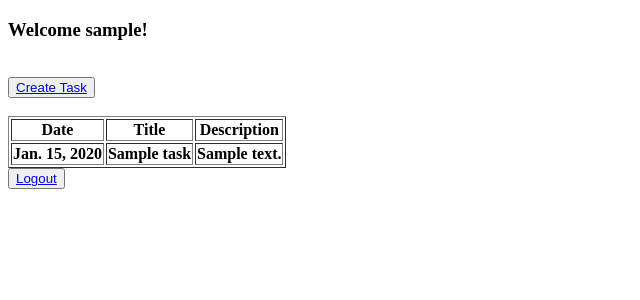
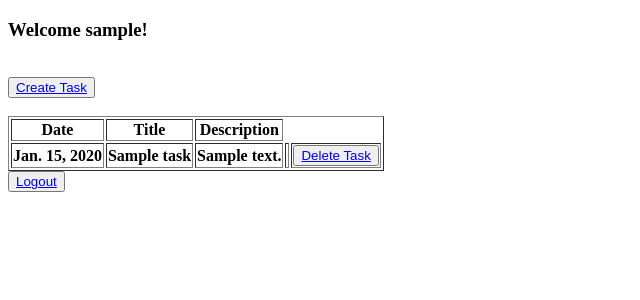
Before and after one commit to amandanadhifah23/Tugas2PBP, a Django app: page /todolist/ in a window 1280 px wide. Shown: the top 300 px of the page, without its empty margins (0-640 px from the left). Run offline with Django 4.2, Linux system fonts and the light colour scheme; a user stored in the database is signed in; tables that the repository leaves empty hold one stand-in row (values such as "Sample post"); lists and menus that the app fills with data are empty.

Commit message:
Add Delete

```diff
--- a/todolist/templates/todolist.html
+++ b/todolist/templates/todolist.html
@@ -17,6 +17,9 @@
             <th>{{todolist.date}}</th>
             <th>{{todolist.title}}</th>
             <th>{{todolist.description}}</th>
+            <th>
+                <th><button><a href="{% url 'todolist:delete_task' todolist.id %}">Delete Task</a></button></th>
+            </th>
         </tr>
     {% endfor %}
 </table>
--- a/todolist/urls.py
+++ b/todolist/urls.py
@@ -9,4 +9,5 @@ urlpatterns = [
     path('logout/', logout_user, name='logout'),
     path('login/', login_user, name='login'),
     path('create_task/', create_task, name='create_task'),
+    path('delete_task/<int:id>/', delete_task, name='delete_task'),
 ]
--- a/todolist/views.py
+++ b/todolist/views.py
@@ -41,7 +41,6 @@ def register(request):
 # Page create task
 def create_task(request):
     form = FormTask()
-
     if request.method == "POST":
         form = FormTask(request.POST)
         if form.is_valid():
@@ -54,7 +53,6 @@ def create_task(request):
             return redirect('todolist:show_todolist')
     else:
         form = FormTask()
-
     context = {'form': form}
     return render(request, 'create_task.html', context)
 
@@ -81,3 +79,9 @@ def logout_user(request):
     response = HttpResponseRedirect(reverse('todolist:login'))
     response.delete_cookie('last_login')
     return response
+
+# Delete
+def delete_task(request, id):
+    deletetask = Task.objects.get(pk=id)
+    deletetask.delete()
+    return redirect('todolist:show_todolist')
```
